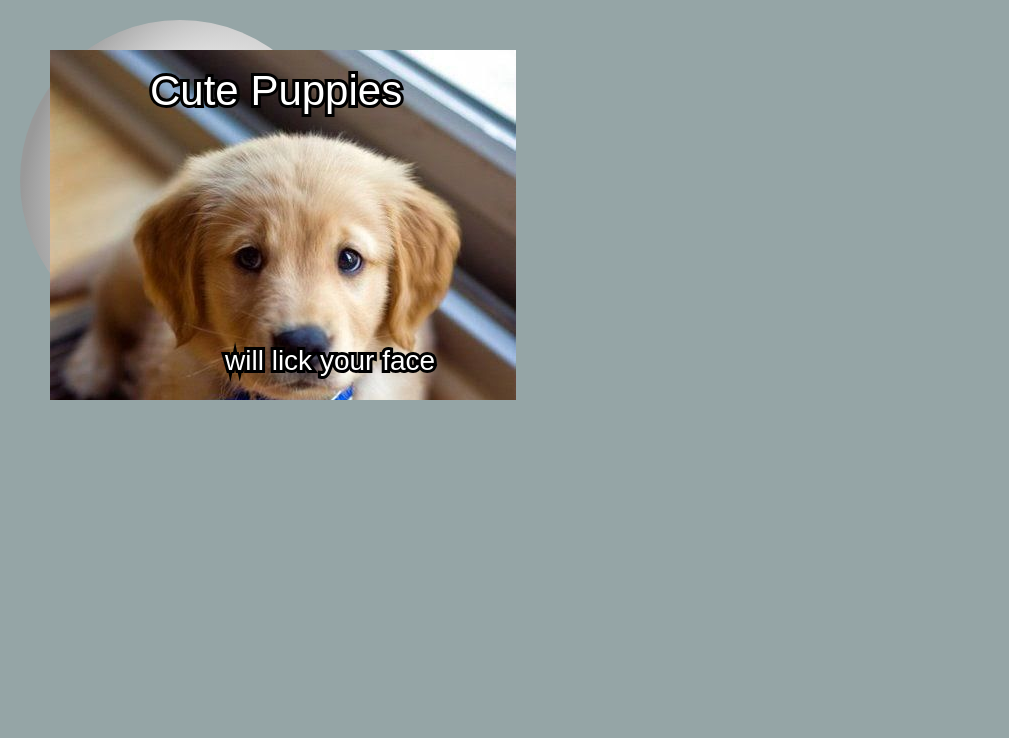
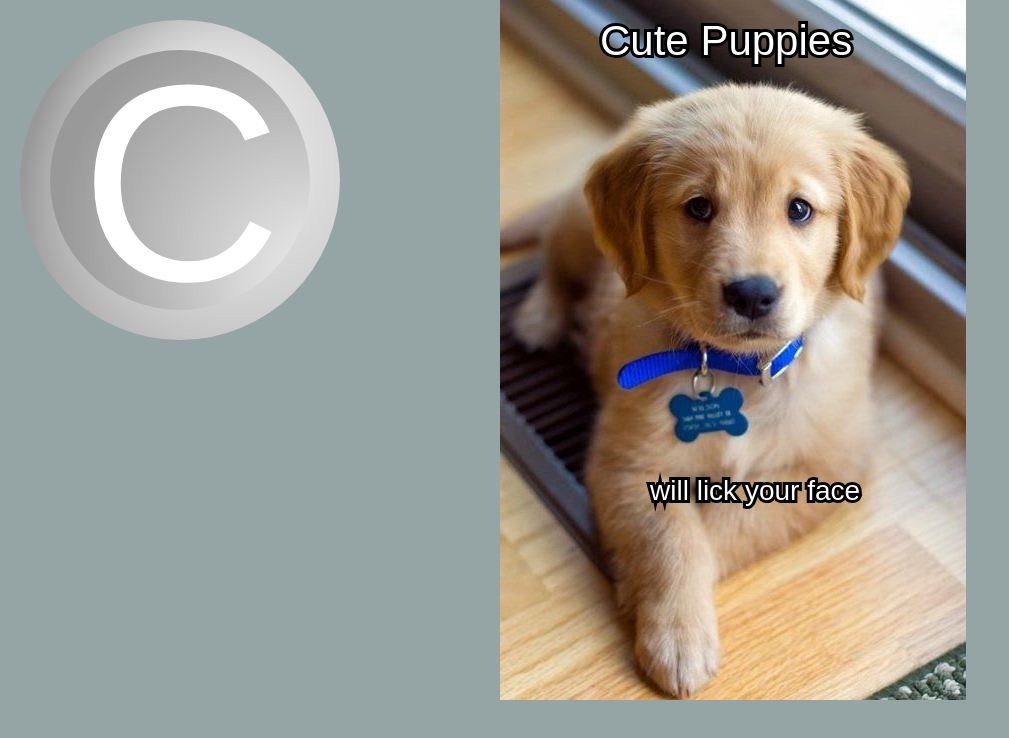
Before and after one commit to danieladelvos/pluralsight-html5-fundamentals, a website: page canvas.html in a window 1280 px wide. Shown: the whole page, without its empty margins (0-1009 px from the left). Drawn offline with nearby package versions, Linux system fonts and the light colour scheme.

Commit message:
canvas fix size and image location

```diff
--- a/canvas.html
+++ b/canvas.html
@@ -13,7 +13,7 @@
 </head>
 <body>
 <section>
-<canvas id="canvas" width="600" height="400"></canvas>
+<canvas id="canvas" width="1200" height="800"></canvas>
 </section>
   <script src="js/canvas.js"></script>
 </body>
--- a/js/canvas.js
+++ b/js/canvas.js
@@ -59,7 +59,7 @@ document.addEventListener('DOMContentLoaded', function(e) {
 
   context = canvas.getContext('2d');
 
-  context.translate(50, 50);
+  context.translate(500, 0);
 
   var text, img = new Image();
   img.onload = function() {
@@ -76,8 +76,8 @@ document.addEventListener('DOMContentLoaded', function(e) {
 
     text = 'will lick your face';
     context.font ='2em Arial';
-    context.strokeText(text, 175, 320);
-    context.fillText(text, 175, 320);
+    context.strokeText(text, 150, 500);
+    context.fillText(text, 150, 500);
 
   }
   img.src = "img/puppies-02.jpg";
```
